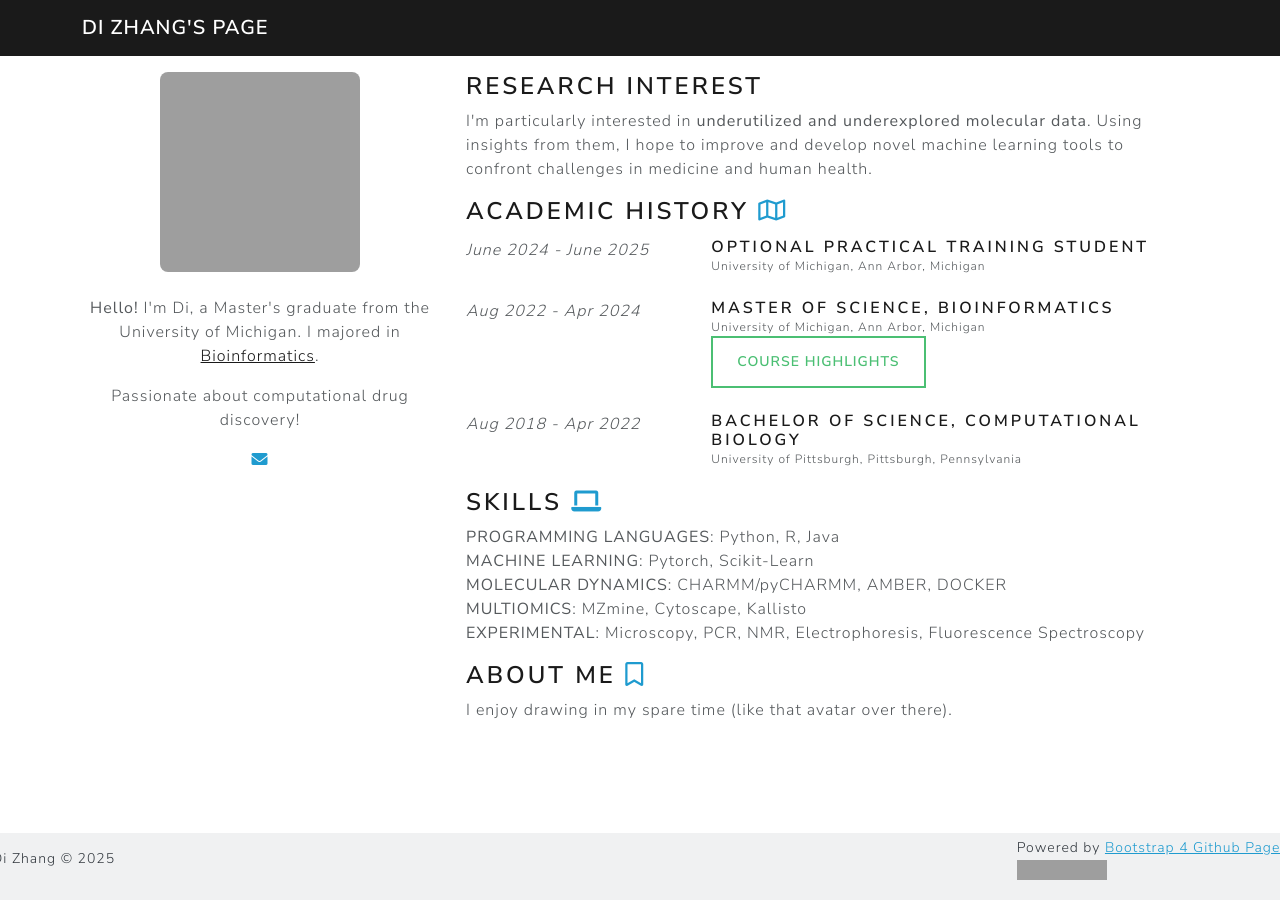
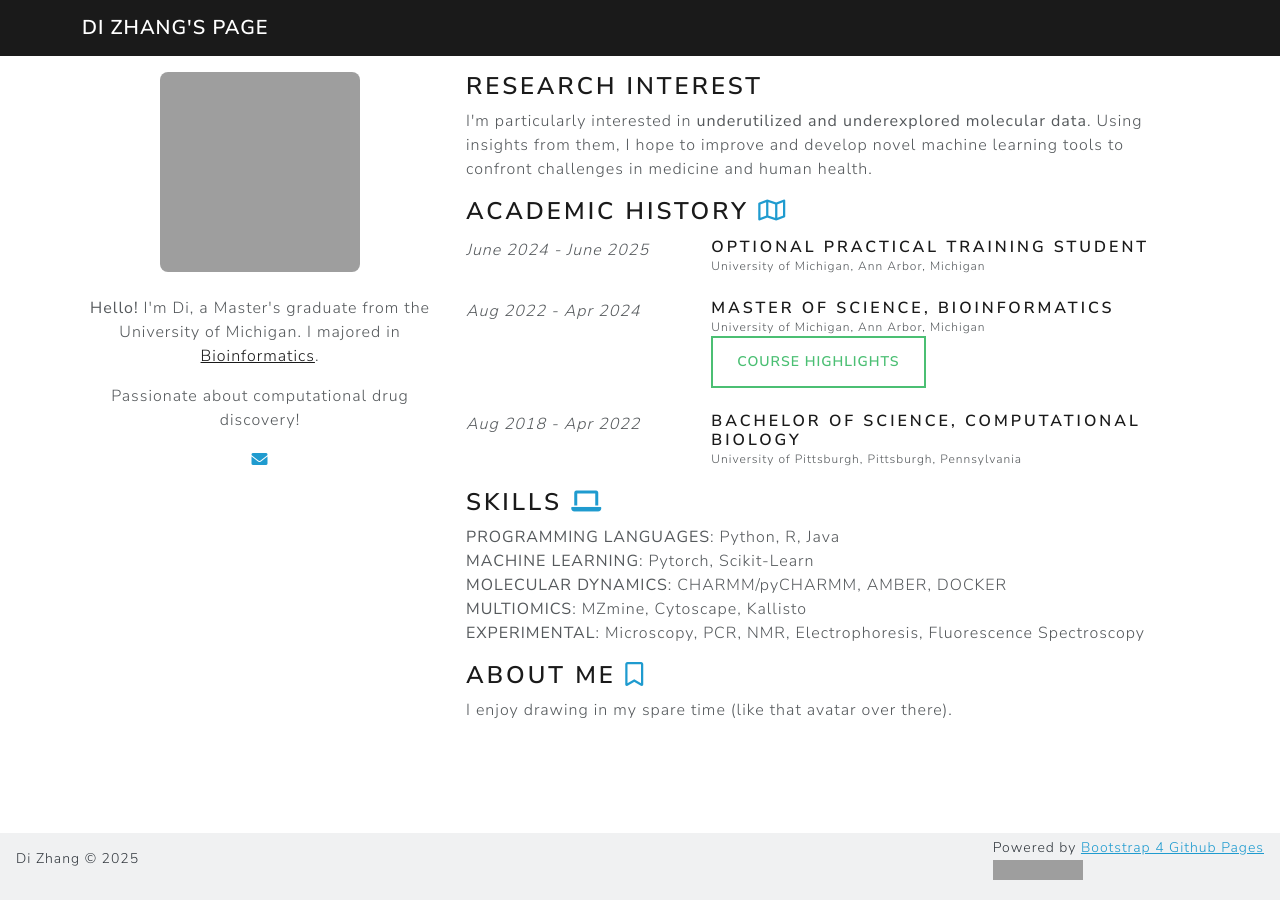
Before and after one commit to zhangdi33/zhangdi33.github.io, a Jekyll site: the page built from index.html, in a window 1280 px wide. Built offline with Jekyll 4.4.1, drawn with Linux system fonts in a browser that asks for light colours; grey boxes are pictures that could not be loaded.

Commit message:
Update footer.html

```diff
--- a/_includes/footer.html
+++ b/_includes/footer.html
@@ -1,5 +1,5 @@
 <div class="fixed-bottom">
-<div class="card bg-light text-dark border-0 rounded-0 py-0">
+<div class="card bg-light text-dark border-0 rounded-0 py-0 px-4">
   <div class="row no-gutters">
     <div class="col-lg p-1 my-auto">
       <p class="small">
```
